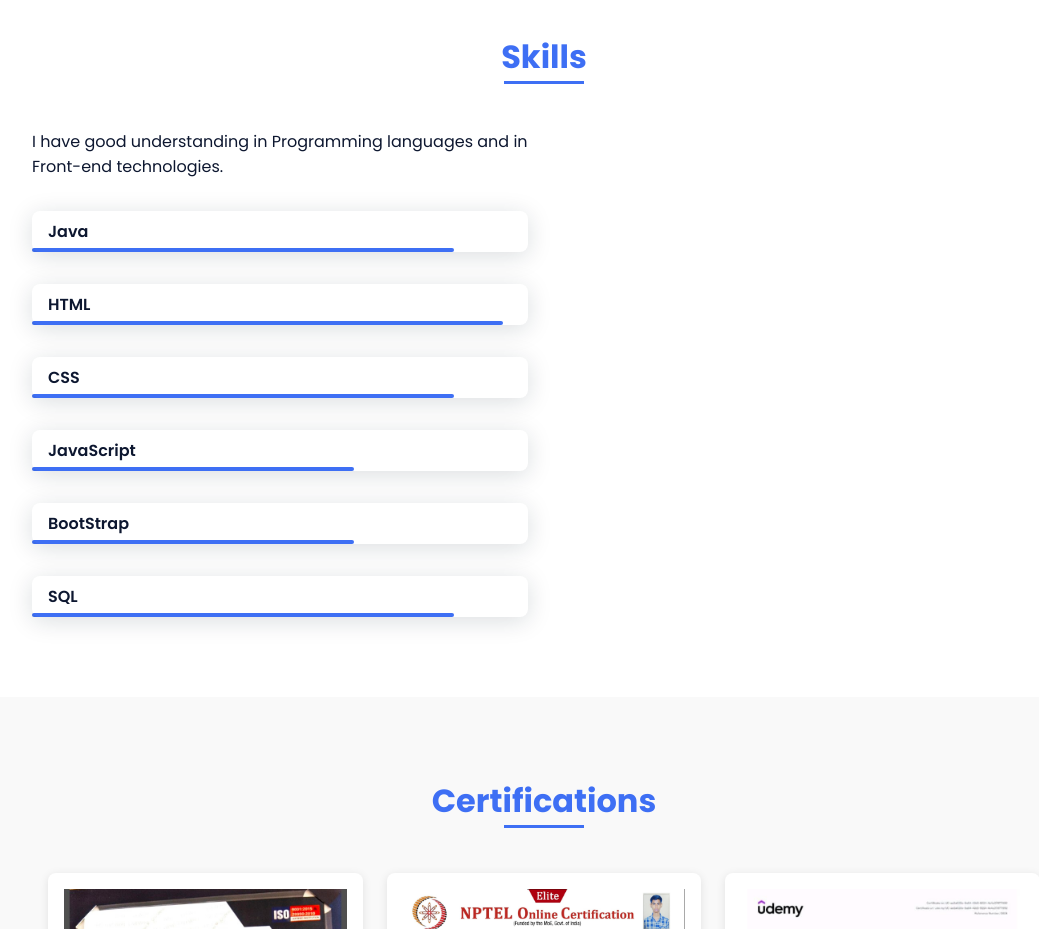
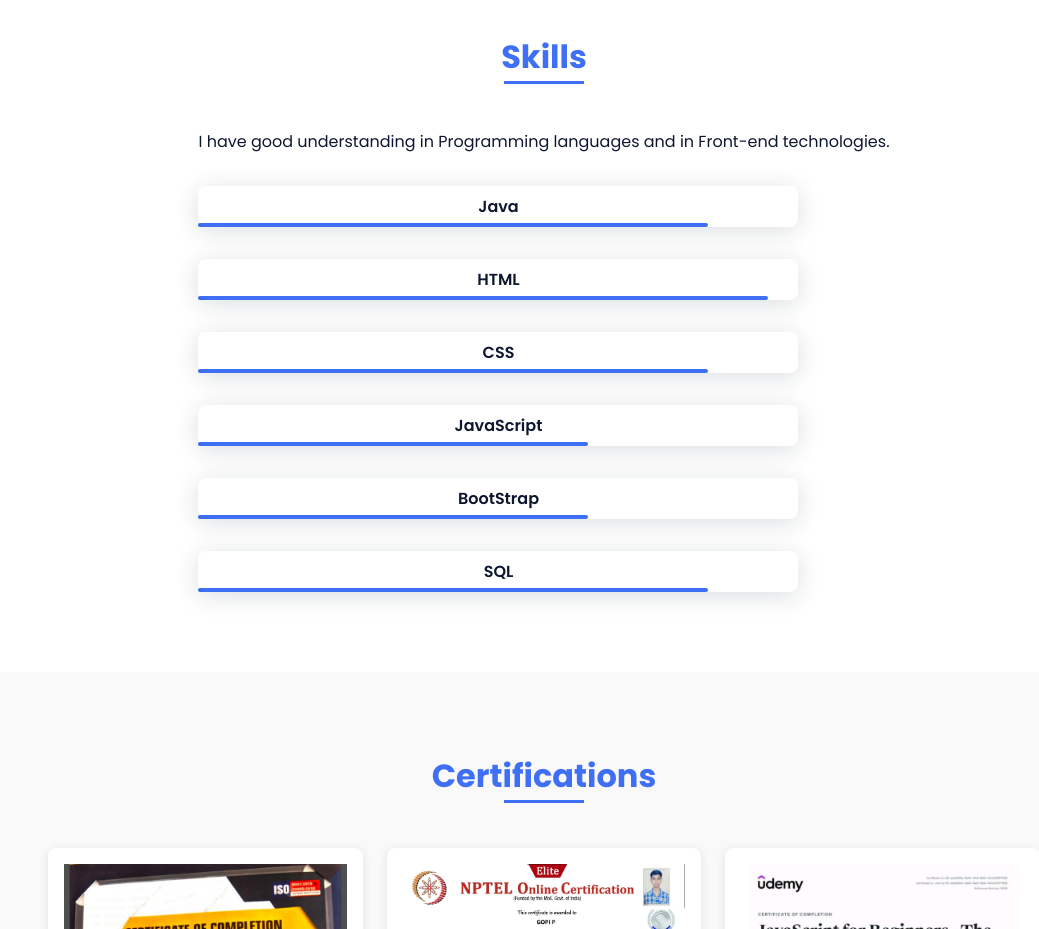
Before and after one commit to Gopi-04/portfolio, a plain HTML site: page index.html in a window 1280 px wide. Shown: the part 1160-2089 px from the top of the page, without its empty margins (96-1135 px from the left). Drawn offline with nearby package versions, Linux system fonts and the light colour scheme.

Commit message:
Update styles.css

```diff
--- a/styles.css
+++ b/styles.css
@@ -258,36 +258,59 @@ img {
 }
 
 /* ===== SKILLS =====*/
+
+/* Container for the Skills section */
 .skills__container {
+  display: flex;
+  flex-direction: column;
+  align-items: center; /* Center-align the container horizontally */
   row-gap: 2rem;
-  text-align: center;
+  text-align: center; /* Center-align text within the container */
+  padding: 0 1rem; /* Optional: Add some padding to ensure content doesn't touch the edges */
 }
+
+/* Subtitle styles */
 .skills__subtitle {
   margin-bottom: var(--mb-2);
 }
+
+/* Text styles */
 .skills__text {
   margin-bottom: var(--mb-4);
+  text-align: left;
 }
+
+/* Skill item styles */
 .skills__data {
   display: flex;
-  justify-content: space-between;
-  align-items: center;
+  flex-direction: column; /* Stack name and bar vertically */
+  align-items: center; /* Center-align items horizontally */
   position: relative;
   font-weight: var(--font-semi);
   padding: 0.5rem 1rem;
   margin-bottom: var(--mb-4);
   border-radius: 0.5rem;
   box-shadow: 0px 4px 25px rgba(14, 36, 49, 0.15);
+  width: 100%; /* Ensure the skill item takes up the full width of the container */
+  max-width: 600px; /* Optional: Set a max width to control the size */
 }
+
+/* Icon styles */
 .skills__icon {
   font-size: 2rem;
-  margin-right: var(--mb-2);
+  margin-bottom: var(--mb-2);
   color: var(--first-color);
 }
+
+/* Name and bar container */
 .skills__names {
   display: flex;
+  flex-direction: column;
   align-items: center;
+  width: 100%; /* Ensure the names container takes full width */
 }
+
+/* Bar styles */
 .skills__bar {
   position: absolute;
   left: 0;
@@ -296,7 +319,10 @@ img {
   height: 0.25rem;
   border-radius: 0.5rem;
   z-index: var(--z-back);
+  width: 100%; /* Ensure the bar spans the full width of its container */
 }
+
+/* Specific skill widths */
 .skills__html {
   width: 95%;
 }
@@ -309,6 +335,8 @@ img {
 .skills__ux {
   width: 85%;
 }
+
+/* Image styles */
 .skills__img {
   border-radius: 0.5rem;
 }
```
